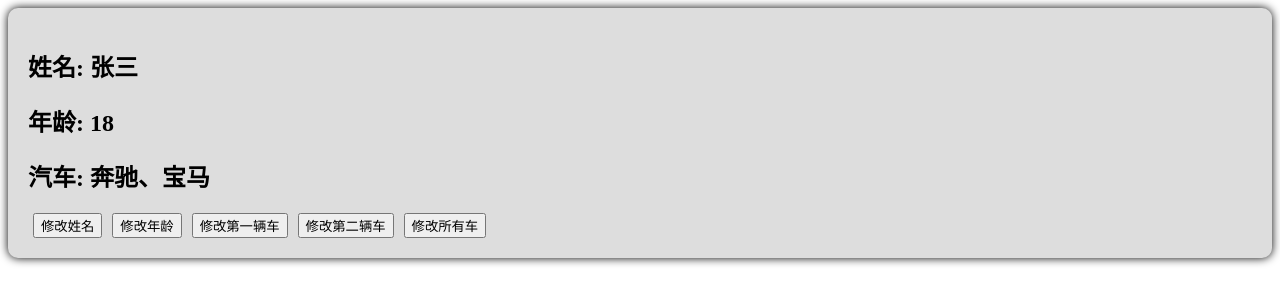
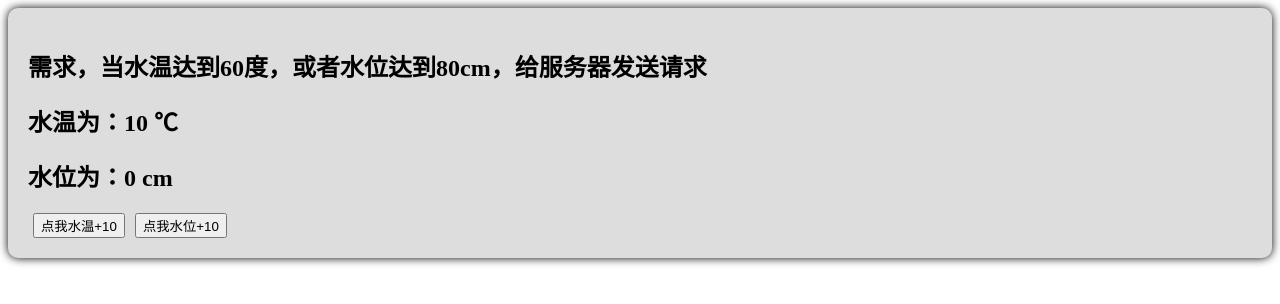
Before and after one commit to Ravilace/vue_study, a Vue app: page / in a window 1280 px wide. Shown: the top 304 px of the page. Built offline with nearby package versions, Linux system fonts and the light colour scheme; the HTML template or start-up script is replaced by a standard one.

Commit message:
:sparkles: watchEffect

```diff
--- a/src/components/Person.vue
+++ b/src/components/Person.vue
@@ -1,57 +1,39 @@
 <script setup lang="ts">
-import { reactive, watch } from 'vue'
-// 数据
-let person = reactive({
-  name: '张三',
-  age: 18,
-  car: {
-    c1: '奔驰',
-    c2: '宝马',
-  },
+import { ref, watch, watchEffect} from 'vue'
+let temp = ref(10)
+let height = ref(0)
+function changeTemp() {
+  temp.value += 10
+}
+function changeHeight() {
+  height.value += 10
+}
+// 监视 -- watch实现
+// watch(
+//     [temp, height],
+//     (val) => {
+//       let [newTemp, newHeight] = val
+//       if(newTemp >= 60 || newHeight >= 80) {
+//         console.log("发送服务器请求！", val)
+//       }
+//     }
+// )
+// 监视 -- watchEffect实现
+// 立即运行，相当于watch加了immediate的option
+watchEffect(() => {
+  if(temp.value >= 60 || height.value >= 80) {
+    console.log('给服务器发请求')
+  }
 })
-
-function changeName() {
-  person.name += '~'
-}
-
-function changeAge() {
-  person.age += 1
-}
-
-function changeC1() {
-  person.car.c1 = '奥迪'
-}
-
-function changeC2() {
-  person.car.c2 = '大众'
-}
-
-function changeC3() {
-  person.car = {
-    c1: '雅迪',
-    c2: '爱玛',
-  }
-}
-
-watch(
-  [() => person.name, () => person.car.c1],
-  (newValue, oldValue) => {
-    console.log('person.car变化了', newValue, oldValue)
-  },
-  { deep: true },
-)
 </script>
 
 <template>
   <div class="person">
-    <h2>姓名: {{ person.name }}</h2>
-    <h2>年龄: {{ person.age }}</h2>
-    <h2>汽车: {{ person.car.c1 }}、{{ person.car.c2 }}</h2>
-    <button @click="changeName">修改姓名</button>
-    <button @click="changeAge">修改年龄</button>
-    <button @click="changeC1">修改第一辆车</button>
-    <button @click="changeC2">修改第二辆车</button>
-    <button @click="changeC3">修改所有车</button>
+    <h2>需求，当水温达到60度，或者水位达到80cm，给服务器发送请求</h2>
+    <h2>水温为：{{ temp }} ℃</h2>
+    <h2>水位为：{{ height}} cm</h2>
+    <button @click="changeTemp">点我水温+10</button>
+    <button @click="changeHeight">点我水位+10</button>
   </div>
 </template>
 
```
